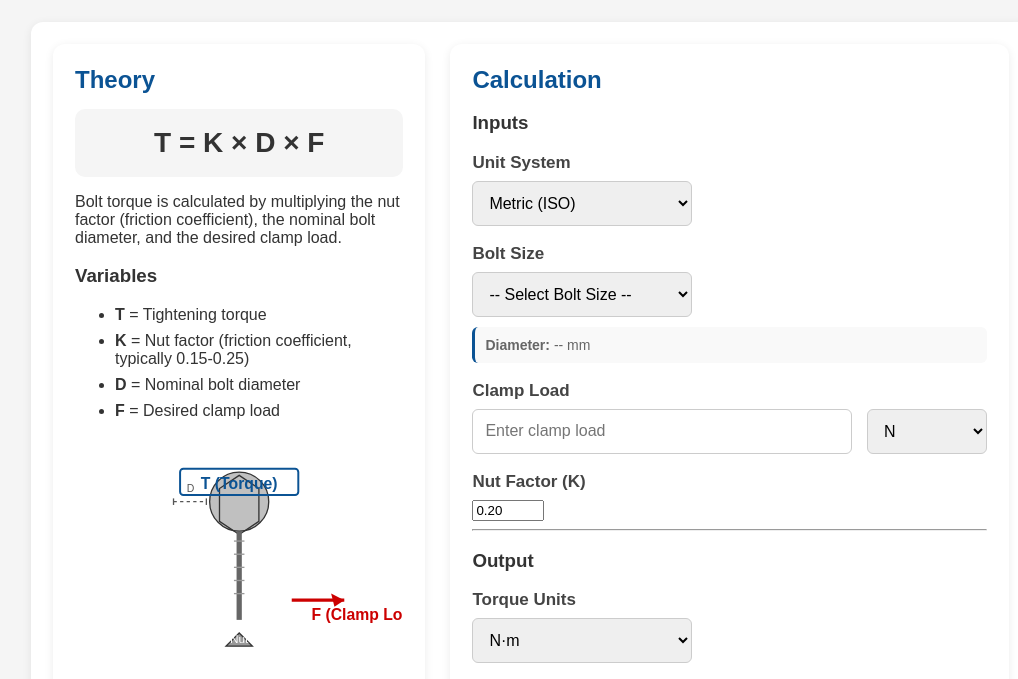
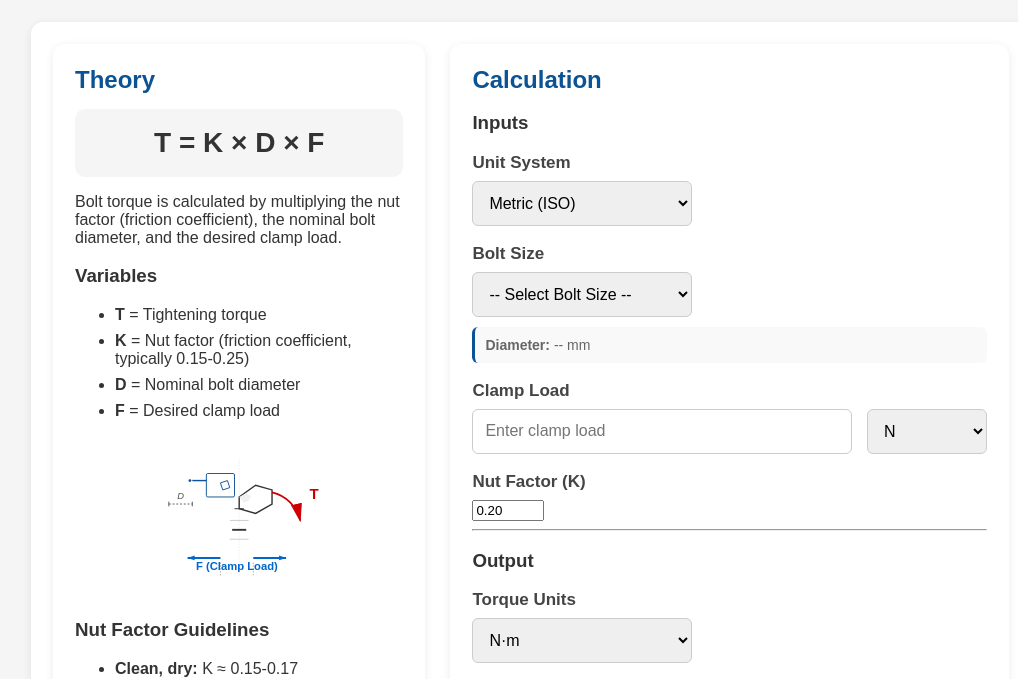
Before and after one commit to laheyengineering-lab/Engineering-Calcs-Pro, a plain HTML site: page calculators/bolt-torque.html in a window 1280 px wide. Shown: the part 151-830 px from the top of the page, without its empty margins (109-1127 px from the left). Drawn offline with Linux system fonts and the light colour scheme.

Commit message:
Replace SVG with clean technical engineering diagram showing socket wrench applying torque to hex bolt

```diff
--- a/calculators/bolt-torque.html
+++ b/calculators/bolt-torque.html
@@ -99,60 +99,87 @@
 
 
                 <svg
-                viewBox="0 0 500 350"
+                viewBox="0 0 700 350"
                 xmlns="http://www.w3.org/2000/svg">
 
 
-                <!-- Bolt Head -->
-                <circle cx="250" cy="100" r="45" fill="#c0c0c0" stroke="#333" stroke-width="2"/>
+                <!-- Bolt Axis (vertical center line) -->
+                <line x1="350" y1="50" x2="350" y2="300" stroke="#ddd" stroke-width="1" stroke-dasharray="3,3"/>
 
 
-                <!-- Bolt Head Hexagon Pattern -->
-                <polygon points="250,60 280,80 280,130 250,150 220,130 220,80"
-                         fill="none" stroke="#333" stroke-width="2"/>
+                <!-- Bolt Head (Hexagon) -->
+                <polygon points="350,130 385,105 420,115 420,145 385,165 350,155"
+                         fill="none" stroke="#333" stroke-width="3"/>
+
+                <!-- Hex bolt face shading -->
+                <polygon points="350,130 365,122 375,128 370,138 360,142"
+                         fill="#f0f0f0" stroke="none"/>
 
 
-                <!-- Wrench/Socket -->
-                <rect x="160" y="50" width="180" height="40" fill="none" stroke="#0b5394" stroke-width="3" rx="5"/>
-                <text x="250" y="80" text-anchor="middle" font-size="24" font-weight="bold" fill="#0b5394">
-                    T (Torque)
+                <!-- Bolt Shaft -->
+                <line x1="340" y1="155" x2="360" y2="155" stroke="#333" stroke-width="2"/>
+                <line x1="335" y1="200" x2="365" y2="200" stroke="#333" stroke-width="4"/>
+
+                <!-- Thread indicator -->
+                <line x1="330" y1="180" x2="370" y2="180" stroke="#999" stroke-width="1"/>
+                <line x1="330" y1="220" x2="370" y2="220" stroke="#999" stroke-width="1"/>
+
+
+                <!-- Socket Wrench -->
+                <g id="wrench">
+                  <!-- Socket body -->
+                  <rect x="280" y="80" width="60" height="50" fill="none" stroke="#0b5394" stroke-width="2" rx="3"/>
+                  <!-- Socket opening -->
+                  <polygon points="310,100 325,95 330,110 315,115" fill="none" stroke="#0b5394" stroke-width="2"/>
+                  <!-- Handle -->
+                  <line x1="250" y1="95" x2="280" y2="95" stroke="#0b5394" stroke-width="3"/>
+                  <circle cx="245" cy="95" r="3" fill="#0b5394"/>
+                </g>
+
+
+                <!-- Torque Arrow (curved) -->
+                <defs>
+                  <marker id="arrowhead" markerWidth="10" markerHeight="10" refX="9" refY="3" orient="auto">
+                    <polygon points="0 0, 10 3, 0 6" fill="#cc0000" />
+                  </marker>
+                </defs>
+
+                <!-- Curved torque arrow -->
+                <path d="M 420 120 A 80 80 0 0 1 480 180"
+                      fill="none" stroke="#cc0000" stroke-width="4" marker-end="url(#arrowhead)"/>
+
+                <!-- Torque label -->
+                <text x="500" y="135" font-size="32" font-weight="bold" fill="#cc0000">
+                    T
                 </text>
 
 
-                <!-- Bolt Shaft -->
-                <line x1="250" y1="145" x2="250" y2="280" stroke="#666" stroke-width="8"/>
+                <!-- Clamp Force Arrow -->
+                <line x1="380" y1="260" x2="450" y2="260" stroke="#0066cc" stroke-width="4"/>
+                <polygon points="450,260 435,255 435,265" fill="#0066cc"/>
 
+                <line x1="310" y1="260" x2="240" y2="260" stroke="#0066cc" stroke-width="4"/>
+                <polygon points="240,260 255,255 255,265" fill="#0066cc"/>
 
-                <!-- Thread Pattern -->
-                <line x1="242" y1="160" x2="258" y2="160" stroke="#999" stroke-width="2"/>
-                <line x1="242" y1="180" x2="258" y2="180" stroke="#999" stroke-width="2"/>
-                <line x1="242" y1="200" x2="258" y2="200" stroke="#999" stroke-width="2"/>
-                <line x1="242" y1="220" x2="258" y2="220" stroke="#999" stroke-width="2"/>
-                <line x1="242" y1="240" x2="258" y2="240" stroke="#999" stroke-width="2"/>
-
-
-                <!-- Clamp Force Arrow -->
-                <line x1="330" y1="250" x2="410" y2="250" stroke="#cc0000" stroke-width="5"/>
-                <polygon points="410,250 390,240 395,260" fill="#cc0000"/>
-                <text x="360" y="280" font-size="24" fill="#cc0000" font-weight="bold">
+                <!-- Clamp force label -->
+                <text x="345" y="285" font-size="24" font-weight="bold" fill="#0066cc" text-anchor="middle">
                     F (Clamp Load)
                 </text>
 
 
-                <!-- Nut -->
-                <polygon points="250,300 230,320 270,320" fill="#999" stroke="#333" stroke-width="2"/>
-                <text x="250" y="315" text-anchor="middle" font-size="18" fill="#fff">
-                    Nut
+                <!-- Diameter Dimension -->
+                <line x1="200" y1="145" x2="250" y2="145" stroke="#555" stroke-width="2" stroke-dasharray="4,4"/>
+                <line x1="200" y1="140" x2="200" y2="150" stroke="#555" stroke-width="2"/>
+                <line x1="250" y1="140" x2="250" y2="150" stroke="#555" stroke-width="2"/>
+
+                <text x="225" y="135" font-size="20" fill="#555" text-anchor="middle" font-style="italic">
+                    D
                 </text>
 
 
-                <!-- Diameter Dimension -->
-                <line x1="150" y1="100" x2="200" y2="100" stroke="#555" stroke-width="2" stroke-dasharray="5,5"/>
-                <line x1="150" y1="95" x2="150" y2="105" stroke="#555" stroke-width="2"/>
-                <line x1="200" y1="95" x2="200" y2="105" stroke="#555" stroke-width="2"/>
-                <text x="170" y="85" font-size="16" fill="#555">
-                    D
-                </text>
+                <!-- Dimension lines for clamp force -->
+                <line x1="380" y1="270" x2="380" y2="300" stroke="#555" stroke-width="1" stroke-dasharray="3,3"/>
+                <line x1="310" y1="270" x2="310" y2="300" stroke="#555" stroke-width="1" stroke-dasharray="3,3"/>
 
 
                 </svg>
```
